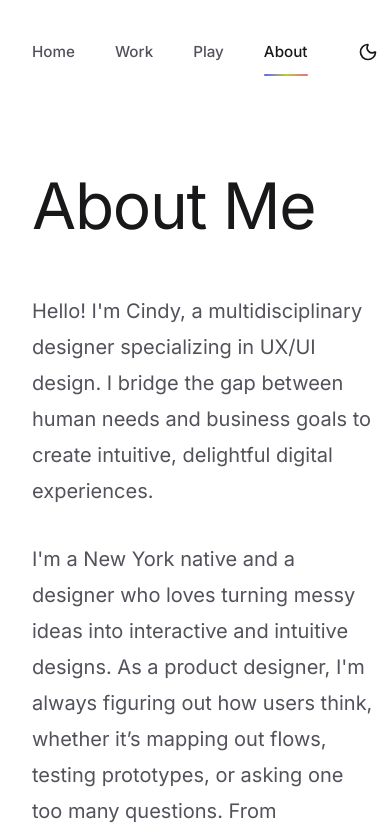
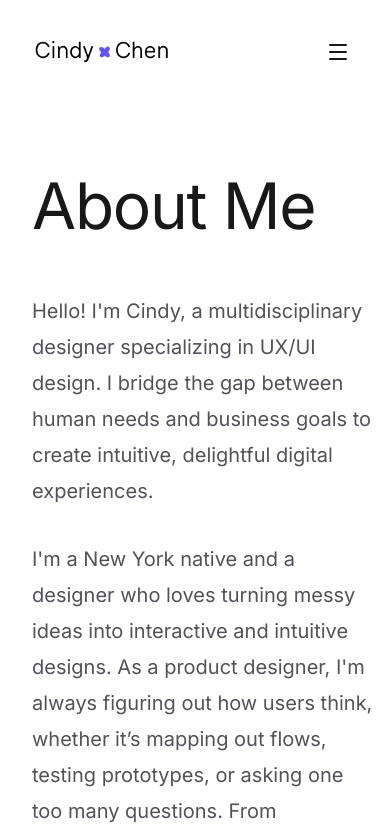
Before and after one commit to Cindy0815/cindy-portfolio, a React (Vite) app: page /about in a window 390 px wide. Shown: the top 837 px of the page. Built offline with nearby package versions, Linux system fonts and the light colour scheme.

Commit message:
added moblie breakpoints

```diff
--- a/src/components/DesignerHero.css
+++ b/src/components/DesignerHero.css
@@ -376,11 +376,22 @@
   }
 
   .designer-hero {
-    height: 70vh;
-    /* slightly shorter on mobile */
+    height: auto;
+    min-height: 70vh;
+    /* allow the box to grow if content is taller than 70vh */
+    flex-direction: column;
     border-radius: 1.8rem;
     width: calc(100% - 4rem);
     /* matches container 2rem padding */
+    padding-bottom: 2rem;
+  }
+
+  .scroll-indicator {
+    position: relative;
+    bottom: auto;
+    left: auto;
+    transform: none;
+    margin-top: 1.5rem;
   }
 
   .scaled-shape-img {
@@ -416,6 +427,18 @@
   .scaled-shape-img {
     width: 60vw;
   }
+
+  .hero-buttons {
+    flex-direction: column;
+    align-items: stretch;
+    width: 100%;
+    gap: 0.75rem;
+  }
+
+  .btn-primary-hero,
+  .btn-secondary-hero {
+    width: 100%;
+  }
 }
 
 /* Invert grid lines color in dark mode */
--- a/src/components/NavigationBar.css
+++ b/src/components/NavigationBar.css
@@ -71,3 +71,56 @@
   transform: scale(1.1);
   color: var(--accent-color);
 }
+
+.nav-menu-toggle {
+  display: none;
+  align-items: center;
+  justify-content: center;
+  width: 40px;
+  height: 40px;
+  color: var(--text-primary);
+}
+
+@media (max-width: 768px) {
+  .nav-menu-toggle {
+    display: flex;
+  }
+
+  .nav-links {
+    position: absolute;
+    top: 100%;
+    left: 0;
+    right: 0;
+    flex-direction: column;
+    align-items: flex-start;
+    gap: 0;
+    padding: 0 1.5rem;
+    background: var(--bg-color);
+    border-bottom: 1px solid var(--border-color);
+    overflow: hidden;
+    max-height: 0;
+    opacity: 0;
+    pointer-events: none;
+    transition: max-height var(--transition-smooth), opacity var(--transition-fast), padding var(--transition-smooth);
+  }
+
+  .nav-links.open {
+    max-height: 320px;
+    opacity: 1;
+    pointer-events: auto;
+    padding: 0.5rem 1.5rem 1.5rem;
+  }
+
+  .nav-links .nav-item {
+    width: 100%;
+    padding: 0.75rem 0;
+  }
+
+  .nav-links .nav-underline {
+    display: none;
+  }
+
+  .nav-links .theme-toggle-btn {
+    margin: 0.5rem 0 0.5rem -0.5rem;
+  }
+}
--- a/src/components/NavigationBar.jsx
+++ b/src/components/NavigationBar.jsx
@@ -1,6 +1,6 @@
 import { Link, useLocation } from 'react-router-dom';
 import { motion } from 'framer-motion';
-import { Sun, Moon } from 'lucide-react';
+import { Sun, Moon, Menu, X } from 'lucide-react';
 import { useState, useEffect } from 'react';
 import logoImg from '../assets/logo2.png';
 import './NavigationBar.css';
@@ -10,10 +10,15 @@ const NavigationBar = () => {
   const [theme, setTheme] = useState(() => {
     return localStorage.getItem('portfolio-theme') || 'light';
   });
+  const [menuOpen, setMenuOpen] = useState(false);
 
   useEffect(() => {
     document.documentElement.setAttribute('data-theme', theme);
   }, [theme]);
+
+  useEffect(() => {
+    setMenuOpen(false);
+  }, [location.pathname]);
 
   const toggleTheme = () => {
     const newTheme = theme === 'dark' ? 'light' : 'dark';
@@ -33,7 +38,7 @@ const NavigationBar = () => {
       <Link to="/" className="logo">
         <img src={logoImg} alt="Cindy" className="nav-logo-img" />
       </Link>
-      <div className="nav-links">
+      <div className={`nav-links ${menuOpen ? 'open' : ''}`}>
         {navLinks.map((link) => (
           <Link
             key={link.path}
@@ -58,6 +63,15 @@ const NavigationBar = () => {
           {theme === 'dark' ? <Sun size={20} /> : <Moon size={20} />}
         </button>
       </div>
+
+      <button
+        onClick={() => setMenuOpen((prev) => !prev)}
+        className="nav-menu-toggle"
+        aria-label="Toggle menu"
+        aria-expanded={menuOpen}
+      >
+        {menuOpen ? <X size={24} /> : <Menu size={24} />}
+      </button>
     </nav>
   );
 };
--- a/src/index.css
+++ b/src/index.css
@@ -82,7 +82,8 @@ img {
 }
 
 .section {
-  padding: 6rem 0;
+  padding-top: 6rem;
+  padding-bottom: 6rem;
 }
 
 .page-container {
--- a/src/pages/Home.css
+++ b/src/pages/Home.css
@@ -437,6 +437,16 @@
     font-size: 3rem;
   }
 
+  .section-header {
+    flex-direction: column;
+    align-items: flex-start;
+    gap: 1.5rem;
+  }
+
+  .view-all-link {
+    align-self: flex-start;
+  }
+
   .work-grid {
     grid-template-columns: 1fr;
   }
```
Also changed, not shown: 1 other file (tests, documents, lock files or other folders).
